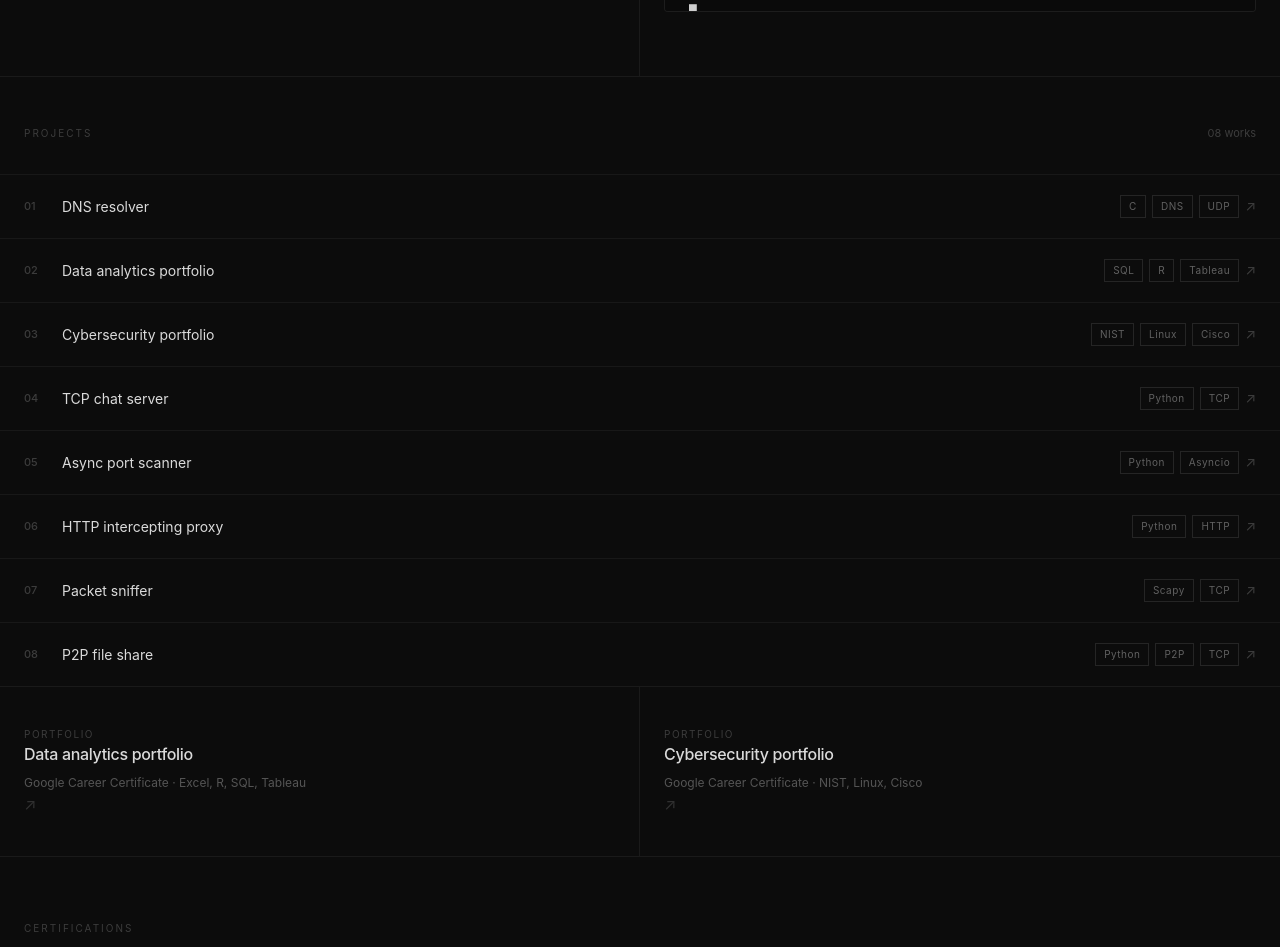
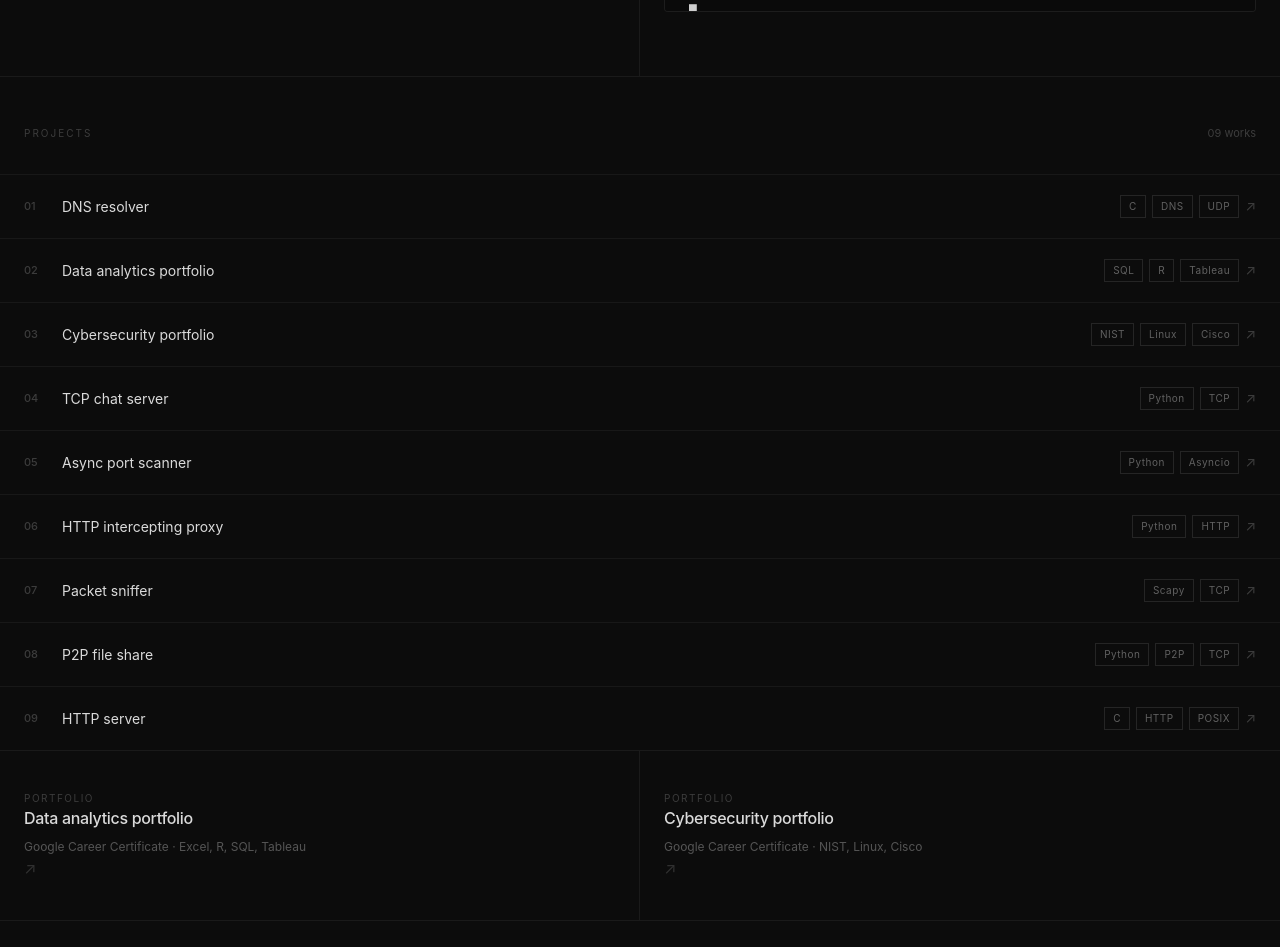
Before and after one commit to nithikapidikiti-collab/portfolio, a Next.js app: page / in a window 1280 px wide. Shown: the part 1160-2107 px from the top of the page. Built offline with nearby package versions, Linux system fonts and the light colour scheme.

Commit message:
feat: add HTTP server project

```diff
--- a/app/page.tsx
+++ b/app/page.tsx
@@ -210,6 +210,7 @@ export default function Home() {
     { title: "HTTP intercepting proxy", desc: "Intercepts and logs live HTTP traffic in real time.", tags: ["Python", "HTTP"], url: "https://github.com/nithikapidikiti-collab/http-proxy", num: "06" },
     { title: "Packet sniffer", desc: "Live network capture detecting real IoT and GitHub traffic.", tags: ["Scapy", "TCP"], url: "https://github.com/nithikapidikiti-collab/packet-sniffer", num: "07" },
     { title: "P2P file share", desc: "BitTorrent-style peer-to-peer file transfers over raw sockets.", tags: ["Python", "P2P", "TCP"], url: "https://github.com/nithikapidikiti-collab/p2p-fileshare", num: "08" },
+    { title: "HTTP server", desc: "Concurrent HTTP/1.1 server built from scratch in C — parses raw requests, serves static files, handles multiple clients via fork.", tags: ["C", "HTTP", "POSIX"], url: "https://github.com/nithikapidikiti-collab/http-server", num: "09" },
   ];
 
   const certs = [
@@ -284,7 +285,7 @@ export default function Home() {
         <section id="projects" style={{ borderTop: "1px solid rgba(255,255,255,0.06)" }}>
           <div style={{ padding: "3rem 1.5rem 2rem", display: "flex", justifyContent: "space-between", alignItems: "baseline" }}>
             <p style={{ fontSize: "10px", letterSpacing: "0.2em", color: "rgba(255,255,255,0.2)" }}>PROJECTS</p>
-            <p style={{ fontSize: "11px", color: "rgba(255,255,255,0.2)" }}>08 works</p>          </div>
+            <p style={{ fontSize: "11px", color: "rgba(255,255,255,0.2)" }}>09 works</p>          </div>
           {projects.map(p => (
             <a key={p.title} href={p.url} target="_blank" style={{ display: "flex", flexWrap: "wrap", gap: "8px", alignItems: "center", padding: "1.25rem 1.5rem", borderTop: "1px solid rgba(255,255,255,0.05)", textDecoration: "none", transition: "background 0.2s" }}
               onMouseEnter={e => e.currentTarget.style.background = "rgba(255,255,255,0.02)"}
```
